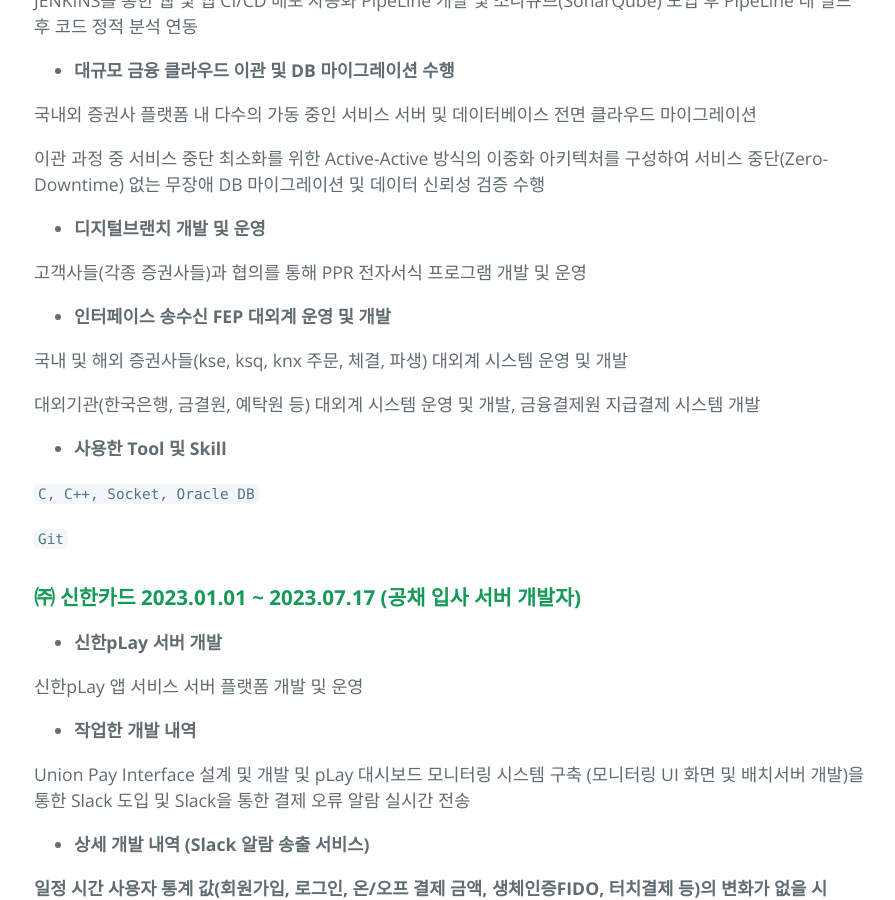
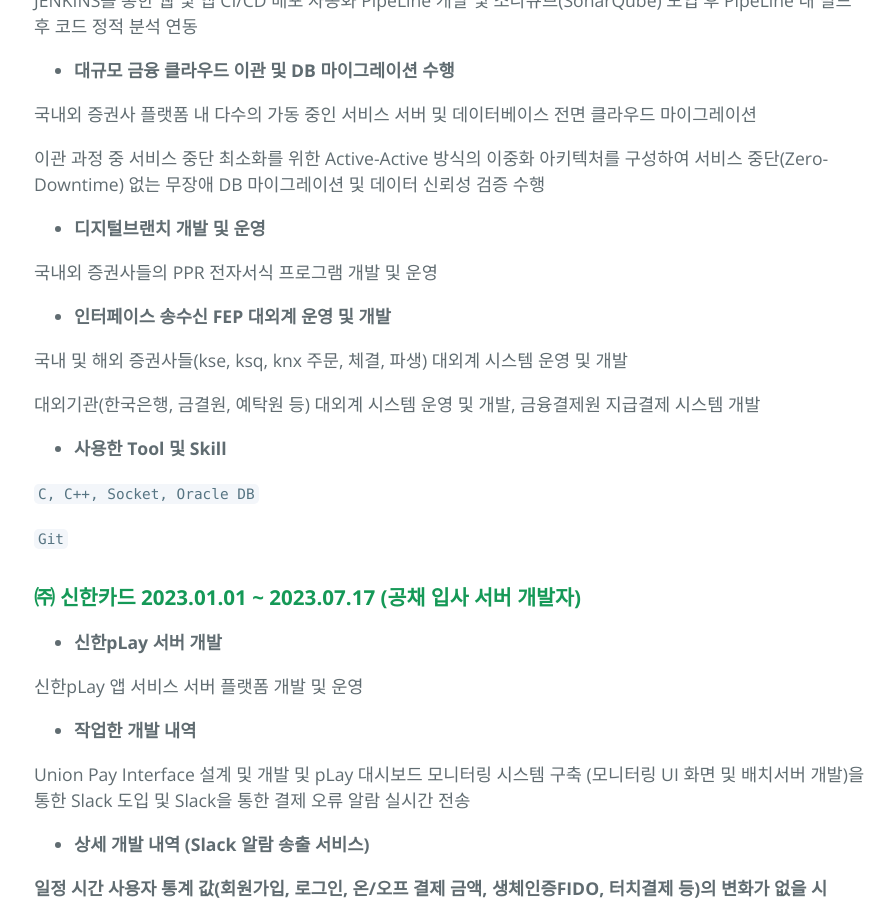
Before and after one commit to 2haein/theofto, a Jekyll site: the page built from index.md, in a window 1280 px wide and 900 px high, scrolled down 2777 px. Shown: the whole window, without its empty margins (190-1085 px from the left). Built offline with Jekyll 4.4.1, drawn with Linux system fonts in a browser that asks for light colours; our own code applies the rules of GitHub Pages for plain Markdown files.

Commit message:
update index_20260824

```diff
--- a/index.md
+++ b/index.md
@@ -93,7 +93,7 @@
 
 - **디지털브랜치 개발 및 운영**
 
-고객사들(각종 증권사들)과 협의를 통해 PPR 전자서식 프로그램 개발 및 운영
+국내외 증권사들의 PPR 전자서식 프로그램 개발 및 운영
 
 - **인터페이스 송수신 FEP 대외계 운영 및 개발**
 
```
